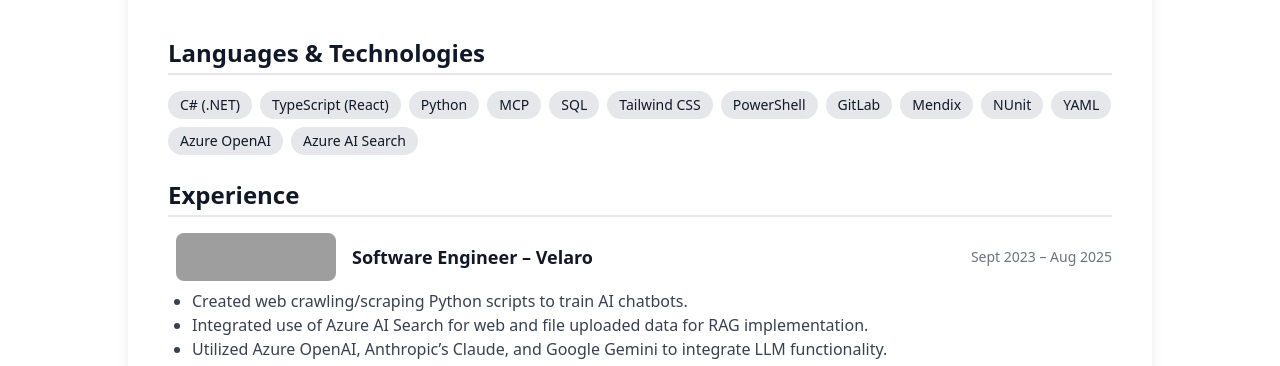
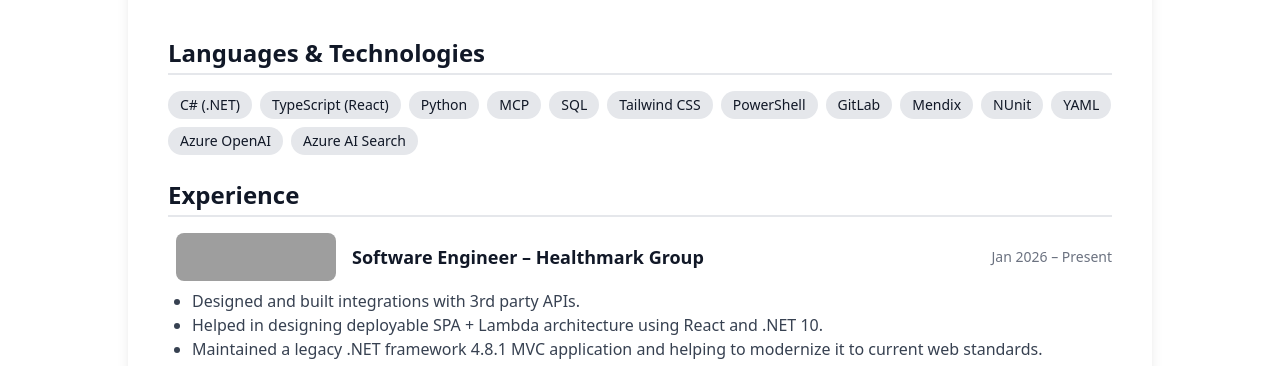
Before and after one commit to Jonnywrrn23/jonnywrrn23.github.io, a website built with Vite: page index.html in a window 1280 px wide. Shown: the part 367-733 px from the top of the page. Built offline with nearby package versions, Linux system fonts and the light colour scheme; grey boxes are pictures that could not be loaded.

Commit message:
Healthmark Update

```diff
--- a/index.html
+++ b/index.html
@@ -1,4 +1,4 @@
-<!DOCTYPE html>
+<!doctype html>
 <html lang="en">
   <head>
     <meta charset="UTF-8" />
@@ -151,6 +151,41 @@
         >
           Experience
         </h3>
+
+        <!-- Healthmark Group -->
+        <div class="mb-6">
+          <div class="flex flex-row items-center mb-2">
+            <div class="flex items-to-the-left">
+              <a
+                href="https://www.healthmarkgroup.com"
+                target="_blank"
+                rel="noopener noreferrer"
+                class="ml-2 text-blue-600 dark:text-blue-400"
+              >
+                <img
+                  class="w-40 h-12 rounded-lg object-cover"
+                  src="https://www.ta.com/system/uploads/fae/image/asset/5073/xxl_HealthMark_Group_Detail.jpg"
+              /></a>
+            </div>
+            <h4 class="ml-4 font-bold text-lg">
+              Software Engineer – Healthmark Group
+            </h4>
+            <span class="ml-auto text-sm text-gray-500 dark:text-gray-400"
+              >Jan 2026 – Present</span
+            >
+          </div>
+          <ul class="list-disc pl-6 mt-1 text-gray-700 dark:text-gray-300">
+            <li>Designed and built integrations with 3rd party APIs.</li>
+            <li>
+              Helped in designing deployable SPA + Lambda architecture using
+              React and .NET 10.
+            </li>
+            <li>
+              Maintained a legacy .NET framework 4.8.1 MVC application and
+              helping to modernize it to current web standards.
+            </li>
+          </ul>
+        </div>
 
         <!-- Velaro -->
         <div class="mb-6">
@@ -407,7 +442,7 @@
     <footer
       class="bg-gray-900 text-white text-center py-4 mt-10 dark:bg-gray-950"
     >
-      <p>&copy; 2025 Jonathan Warren. Built with ❤️ and Tailwind CSS.</p>
+      <p>&copy; 2026 Jonathan Warren</p>
     </footer>
   </body>
 </html>
```
Also changed, not shown: .claude/launch.json (added).
